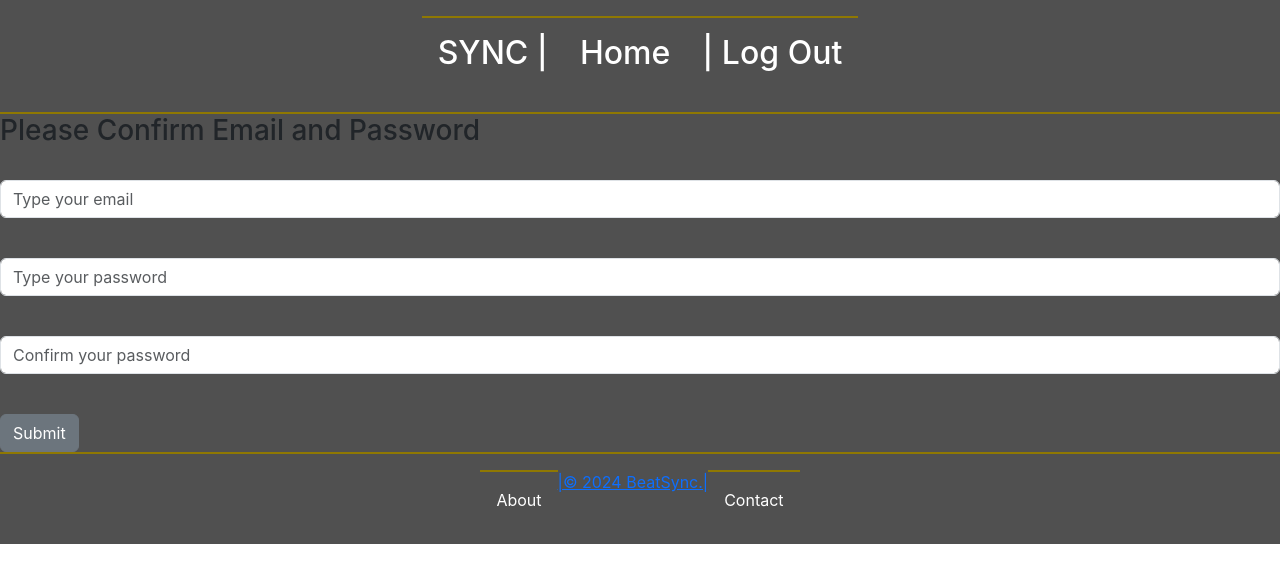
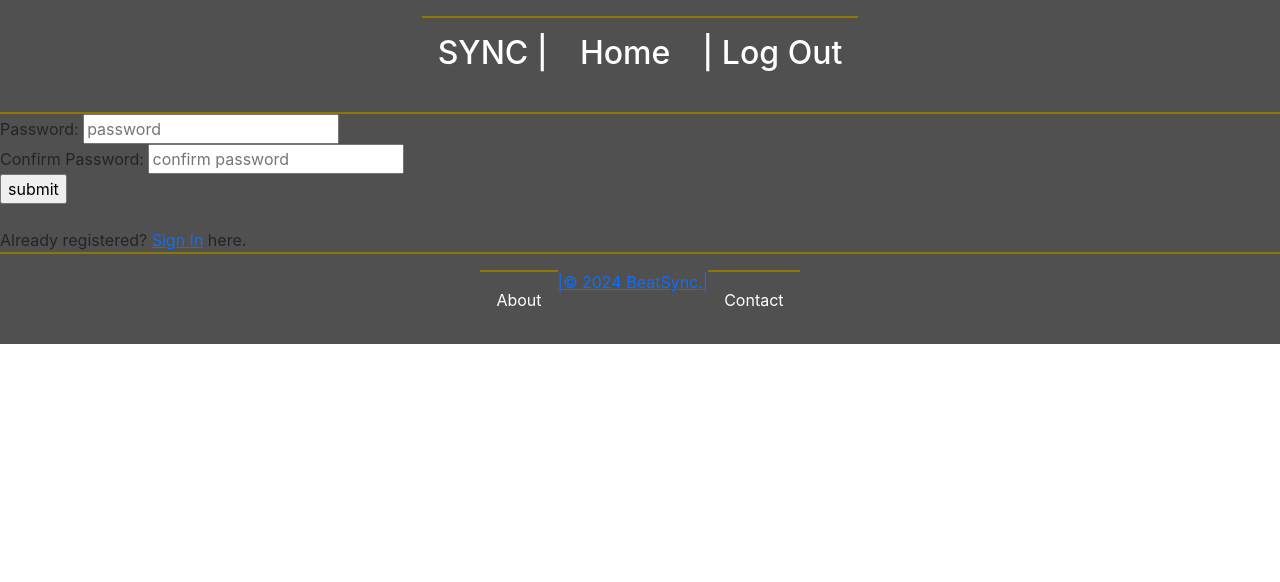
Before and after one commit to Xaeonmy-Team/bs-frontend, a React (Create React App) app: page /signup in a window 1280 px wide. Shown: the top 582 px of the page. Built offline with nearby package versions, Linux system fonts and the light colour scheme; the HTML template or start-up script is replaced by a standard one.

Commit message:
changes made with sarah

```diff
--- a/src/App.js
+++ b/src/App.js
@@ -1,5 +1,5 @@
 import './App.css';
-import React from 'react';
+import React, { useState } from 'react';
 import { Route, Routes } from 'react-router-dom';
 import ArtistIndex from './pages/ArtistIndex';
 import NotFound from './pages/NotFound';
@@ -15,17 +15,85 @@ import Footer from './components/Footer';
 
 
 
+
 const App = () => {
+  const [currentUserEmail, setCurrentUserEmail] = useState(null)
+  const [currentUser, setCurrentUser] = useState(null)
+  console.log(currentUserEmail)
+  const SignIn = (userInfo) => {
+    fetch('https://localhost:3000/login', {
+      body: JSON.stringify(userInfo),
+      headers: {
+        "Content-Type": "application/json",
+        Accept: "application/json"
+      },
+      method: "POST"
+    })
+      .then((response) => {
+        if (!response.ok) {
+          throw Error(response.statusText)
+        }
+        // store the token
+        localStorage.setItem("token", response.headers.get("Authorization"))
+        return response.json()
+      })
+      .then((payload) => {
+        setCurrentUser(payload)
+      })
+      .catch((error) => console.log("login errors: ", error))
+  }
 
+  const signUp = (userInfo) => {
+    console.log(userInfo)
+    fetch('https://localhost:3000/signup', {
+      body: JSON.stringify(userInfo),
+      headers: {
+        "Content-Type": "application/json",
+        Accept: "application/json"
+      },
+      method: "POST"
+    })
+      .then((response) => {
+        if (!response.ok) {
+          throw Error(response.statusText)
+        }
+        // store the token
+        localStorage.setItem("token", response.headers.get("Authorization"))
+        return response.json()
+      })
+      .then((payload) => {
+        setCurrentUser(payload)
+      })
+      .catch((error) => console.log("login errors: ", error))
+  }
 
+  const logout = (logout) => {
+    fetch('https://localhost:3000/logout', {
+      headers: {
+        "Content-Type": "application/json",
+        Authorization: localStorage.getItem("token") //retrieve the token
+      },
+      method: "DELETE"
+    })
+      .then((payload) => {
+        localStorage.removeItem("token") // remove the token
+        setCurrentUser(null)
+      })
+      .catch((error) => console.log("log out errors: ", error))
+    }
+
+    const getSplashPageEmail = (email) => {
+      setCurrentUserEmail(email)
+
+    }
   return (
     <div className='body'>
-    <Header></Header>
+    <Header logout = {logout}></Header>
     <Routes>
       <Route  path="/Home" element={<ArtistIndex/>} />
-      <Route  path="/signin" element={<SignIn SignIn={SignIn}/>} />
-      <Route  path="/signup" element={<SignUp/>} />
-      <Route  path="/" element={<Splash/>} />
+      <Route  path="/signin" element={<SignIn SignIn = {SignIn}/>} />
+      <Route  path="/signup" element={<SignUp signUp = {signUp} currentUserEmail={currentUserEmail}/>} />
+      <Route  path="/" element={<Splash getSplashPageEmail={getSplashPageEmail}/>} />
       <Route  path="/ArtistProtectedIndex" element={< ArtistProtextedIndex /> } />
       <Route  path="/*" element={<NotFound/>} />
       <Route path="/About" element={<About/>} />
@@ -34,6 +102,6 @@ const App = () => {
     <Footer></Footer>
     </div>
   )
-}
+  }
 
 export default App;
--- a/src/pages/SignUp.js
+++ b/src/pages/SignUp.js
@@ -1,82 +1,42 @@
-import React, { useState } from 'react';
-import { useLocation, useNavigate } from 'react-router-dom';
-import { Form, FormGroup, Input, Button } from 'reactstrap';
+import React from 'react'
+import { useRef } from 'react'
+import { NavLink, useNavigate } from 'react-router-dom'
 
-const SignUp = (SignUp) => {
-  const location = useLocation()
-  const [signUpFormData, setSignUpFormData] = useState({
-    email: location.state ? location.state.email : '',
-    password: '',
-    con_password: '',
-  })
-  const navigate = useNavigate();
-
-  const handleChange = (e) => {
-    setSignUpFormData({ ...signUpFormData, [e.target.name]: e.target.value })
-  }
+const SignUp = ({signUp, currentUserEmail}) => {
+  const formRef = useRef()
+  const navigate = useNavigate()
 
   const handleSubmit = (e) => {
     e.preventDefault()
     const formData = new FormData(formRef.current)
     const data = Object.fromEntries(formData)
     const userInfo = {
-      user: {
-        email: data.email,
+      "user": {
+        email: currentUserEmail,
         password: data.password,
-        password_confirmation: data.password_confirmation,
-      },
+        password_confirmation: data.password_confirmation
+      }
     }
-    SignUp(userInfo)
-    navigate("/SignIn")
+    signUp(userInfo)
+    navigate("/")
     e.target.reset()
-
-  //   if (signUpFormData.password !== signUpFormData.con_password) {
-  //     alert('Password and Confirm Password do not match')
-  //     return
-  //   }
-  //   navigate('/Home')
   }
 
   return (
-    <>
-      <h3>Please Confirm Email and Password</h3>
-      <br></br>
-      <Form>
-        <FormGroup>
-          <Input
-            id='email'
-            name='email'
-            placeholder='Type your email'
-            type='password'
-            value={signUpFormData.email}
-            onChange={handleChange}
-          />
-        </FormGroup>
-        <br></br>
-        <FormGroup>
-          <Input
-            id='password'
-            name='password'
-            placeholder='Type your password'
-            type='password'
-            onChange={handleChange}
-          />
-        </FormGroup>
-        <br></br>
-        <FormGroup>
-          <Input
-            id='con_password'
-            name='con_password'
-            placeholder='Confirm your password'
-            type='password'
-            onChange={handleChange}
-          />
-        </FormGroup>
-        <br></br>
-        <Button onClick={handleSubmit}>Submit</Button>
-      </Form>
-    </>
+    <div>
+      <form ref={formRef} onSubmit={handleSubmit}>
+        Password: <input type='password' name='password' placeholder='password' />
+        <br />
+        Confirm Password: <input type='password' name='password_confirmation' placeholder='confirm password' />
+        <br />
+        <input type='submit' value='submit'/>
+      </form>
+      <br />
+      <div>
+        Already registered? <NavLink to="/signin">Sign In</NavLink> here.
+      </div>
+    </div>
   )
-  }
+}
 
 export default SignUp
--- a/src/pages/Splash.js
+++ b/src/pages/Splash.js
@@ -2,7 +2,7 @@ import React, { useState } from 'react'
 import { Form, FormGroup, Input, Button } from 'reactstrap'
 import { useNavigate } from 'react-router-dom'
 
-const SignUpInitial = () => {
+const SignUpInitial = ({getSplashPageEmail}) => {
   const [email, setEmail] = useState('')
   const navigate = useNavigate()
 
@@ -11,6 +11,7 @@ const SignUpInitial = () => {
   }
 
   const handleSubmit = () => {
+    getSplashPageEmail(email)
     navigate('/SignUp', { state: { email } })
   }
 
```
